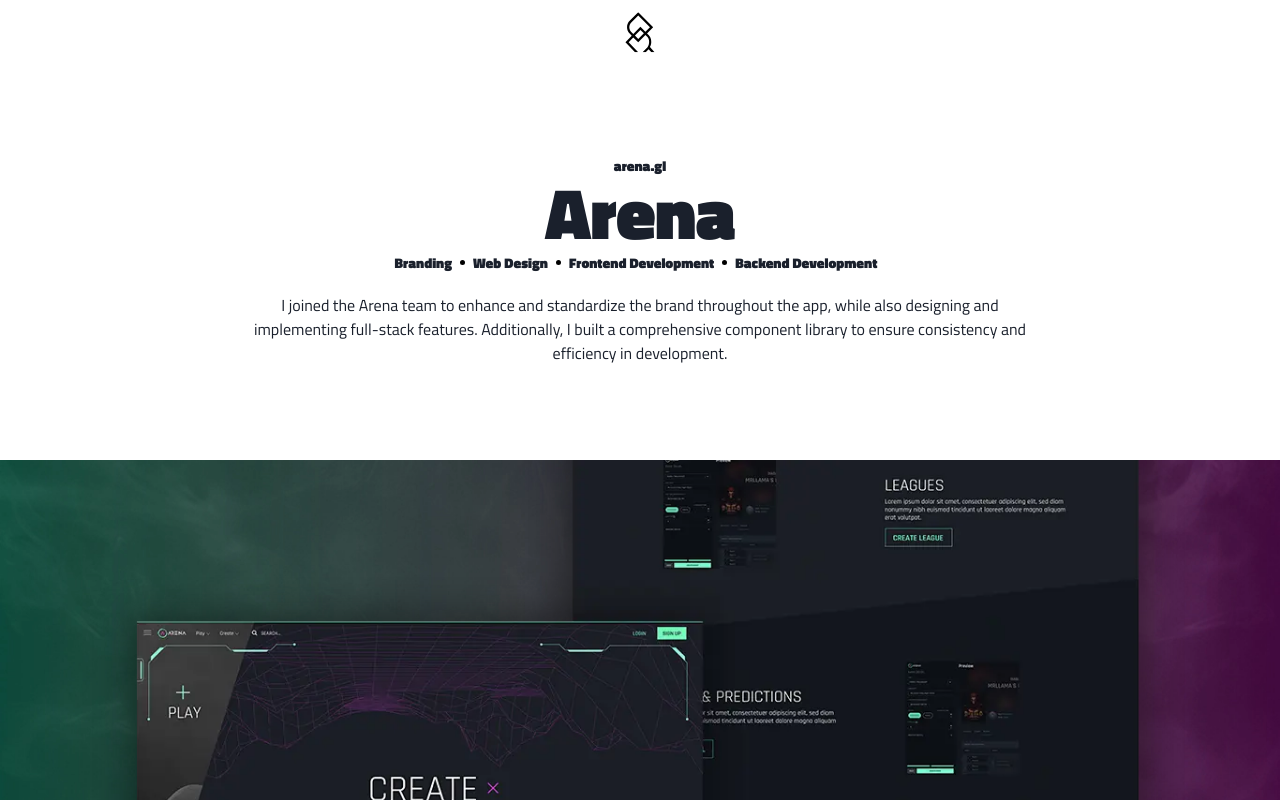
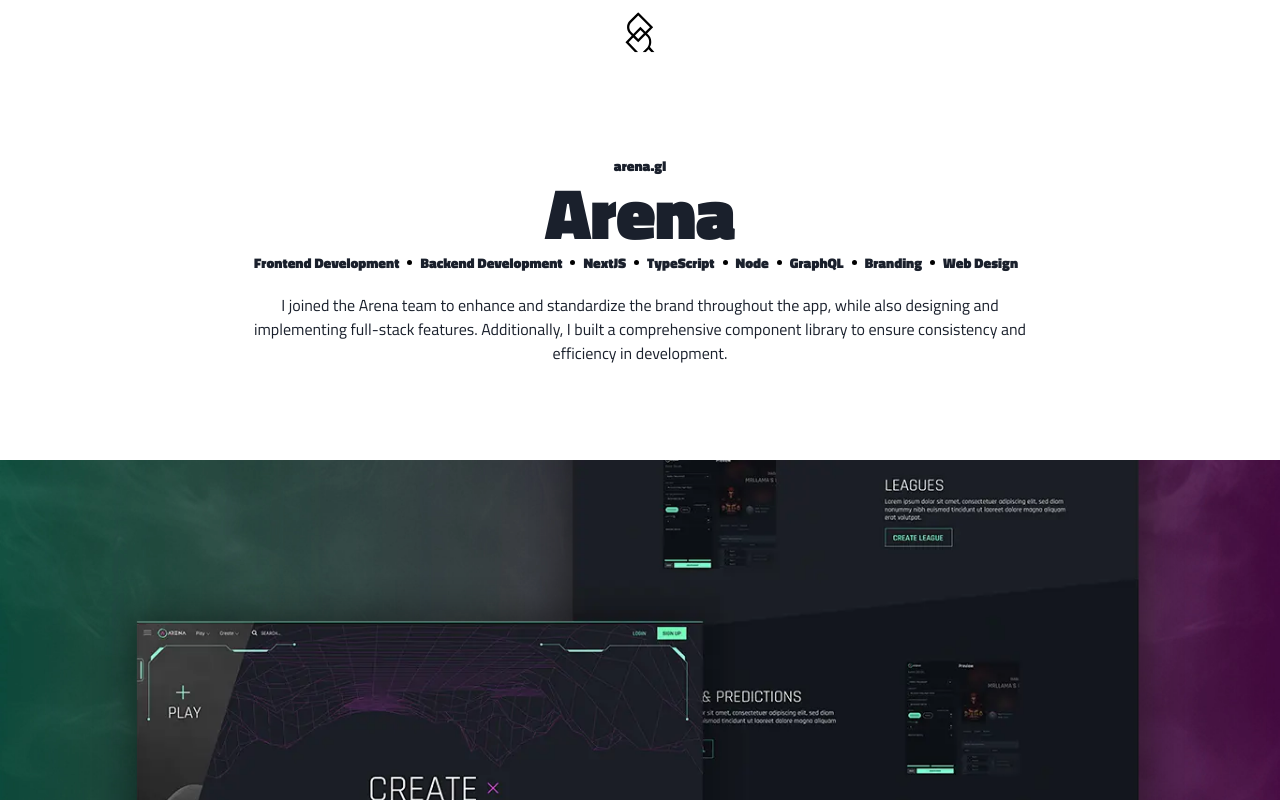
Before and after one commit to andrewpjames13/Portfolio, a React (Create React App) app: page /arena in a window 1280 px wide. Shown: the top 800 px of the page. Built offline with nearby package versions, Linux system fonts and the light colour scheme.

Commit message:
add more to project lists

```diff
--- a/src/App.tsx
+++ b/src/App.tsx
@@ -31,10 +31,14 @@
     layoutId: "gamer",
     name: "Gamer.xyz",
     skills: [
+      "Frontend Development",
+      "Backend Development",
+      "React",
+      "Remix",
+      "Node",
+      "TypeScript",
       "Branding",
       "Web Design",
-      "Frontend Development",
-      "Backend Development",
     ],
   },
   {
@@ -43,9 +47,11 @@
     layoutId: "genesis",
     name: "Genesis",
     skills: [
+      "Frontend Development",
+      "React",
+      "TypeScript",
+      "Web Design",
       "Branding",
-      "Web Design",
-      "Frontend Development",
       "Motion Graphics",
     ],
   },
@@ -55,10 +61,14 @@
     layoutId: "arena",
     name: "Arena",
     skills: [
+      "Frontend Development",
+      "Backend Development",
+      "NextJS",
+      "TypeScript",
+      "Node",
+      "GraphQL",
       "Branding",
       "Web Design",
-      "Frontend Development",
-      "Backend Development",
     ],
   },
   {
@@ -67,9 +77,10 @@
     layoutId: "tbr",
     name: "The Born Readies",
     skills: [
+      "Frontend Development",
+      "React",
       "Branding",
       "Web Design",
-      "Frontend Development",
       "Illustration",
       "Creative Direction",
       "Art Direction",
@@ -86,10 +97,12 @@
     name: "AngelMd",
     skills: [
       "Lead Developer",
+      "Frontend Development",
+      "Backend Development",
+      "React",
+      "Rails",
       "Component Library",
       "Design System",
-      "Frontend Development",
-      "Backend Development",
       "Atomic Design",
     ],
   },
@@ -98,7 +111,7 @@
     src: "/images/cart-driver/Cart-Driver.webp",
     layoutId: "cartdriver",
     name: "Cart-Driver",
-    skills: ["Web Design", "Web Development", "Illustration"],
+    skills: ["Web Development", "React", "Web Design", "Illustration"],
   },
   {
     to: "/rawrx",
```
